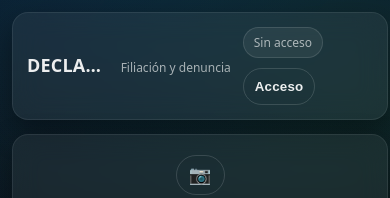
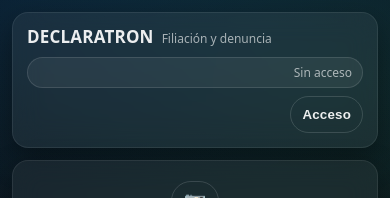
Before and after one commit to GTD-TFS/Fil-Pol, a plain HTML site: page index.html in a window 390 px wide. Shown: the top 198 px of the page. Drawn offline with Linux system fonts and the light colour scheme; no server answers.

Commit message:
Update index.html

```diff
--- a/index.html
+++ b/index.html
@@ -35,19 +35,31 @@
   }
 
   *{ box-sizing:border-box; }
-  html,body{ height:100%; }
+  /* Let the page grow; avoid background cutoff quirks */
+  html,body{ min-height:100%; }
+  html{ background:#0b0f14; }
 
   body{
     margin:0;
     padding:16px;
     font-family: ui-sans-serif, system-ui, -apple-system, "Segoe UI", Roboto, Helvetica, Arial;
     color:var(--text);
+    background:none; /* handled by ::before */
+    min-height:100dvh;
+    -webkit-font-smoothing: antialiased;
+    -moz-osx-font-smoothing: grayscale;
+  }
+
+  /* Continuous background layer */
+  body::before{
+    content:"";
+    position:fixed;
+    inset:0;
+    z-index:-1;
     background:
       radial-gradient(1200px 700px at 20% -10%, rgba(10,132,255,.18), transparent 60%),
       radial-gradient(900px 600px at 90% 10%, rgba(52,199,89,.10), transparent 55%),
       linear-gradient(180deg, #0b0f14, #0a0d12);
-    -webkit-font-smoothing: antialiased;
-    -moz-osx-font-smoothing: grayscale;
   }
 
   /* Layout */
@@ -261,9 +273,51 @@
   .modal .panel .fields2{ display:grid; gap:10px; grid-template-columns: 1fr; }
   @media(min-width:520px){ .modal .panel .fields2{ grid-template-columns: 1fr 1fr; } }
 
-  /* Mobile spacing */
+  /* Mobile spacing and responsive topbar */
   @media(max-width:520px){
-    body{ padding: 12px; }
+    body{
+      padding: calc(12px + env(safe-area-inset-top))
+               calc(12px + env(safe-area-inset-right))
+               calc(12px + env(safe-area-inset-bottom))
+               calc(12px + env(safe-area-inset-left));
+    }
+
+    .app{ gap: 12px; }
+
+    .topbar{
+      flex-direction: column;
+      align-items: stretch;
+      gap: 10px;
+      padding: 14px;
+    }
+
+    .brand{
+      width: 100%;
+      align-items: baseline;
+      gap: 8px;
+      min-width: 0;
+    }
+
+    h1{ font-size: 17px; }
+
+    .subtitle{
+      font-size: 12px;
+      overflow: hidden;
+      text-overflow: ellipsis;
+    }
+
+    .authBox{
+      width: 100%;
+      justify-content: flex-end;
+      flex-wrap: wrap;
+      gap: 8px;
+    }
+
+    .authBox .badge{
+      flex: 1 1 100%;
+      justify-content: flex-end;
+    }
+
     .btn{ padding: 10px 11px; }
   }
   </style>
@@ -276,7 +330,7 @@
       <span class="subtitle">Filiación y denuncia</span>
     </div>
 
-    <div class="row" style="margin:0">
+    <div class="row authBox" style="margin:0">
       <span class="badge" id="authBadge" title="Credenciales para el backend">Sin acceso</span>
       <button class="btn secondary" id="btnAuth" title="Configurar acceso">Acceso</button>
       <button class="btn secondary" id="btnLogout" title="Borrar acceso" style="display:none">Salir</button>
```
